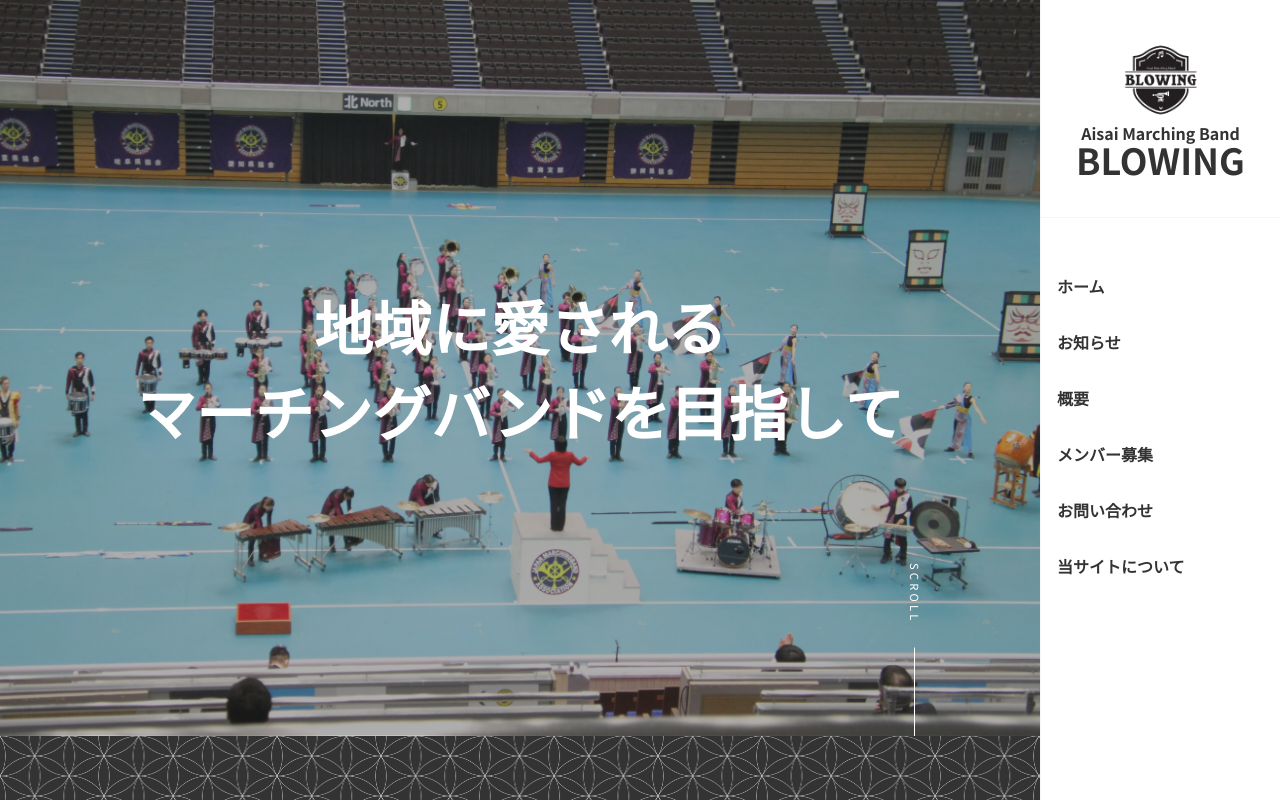
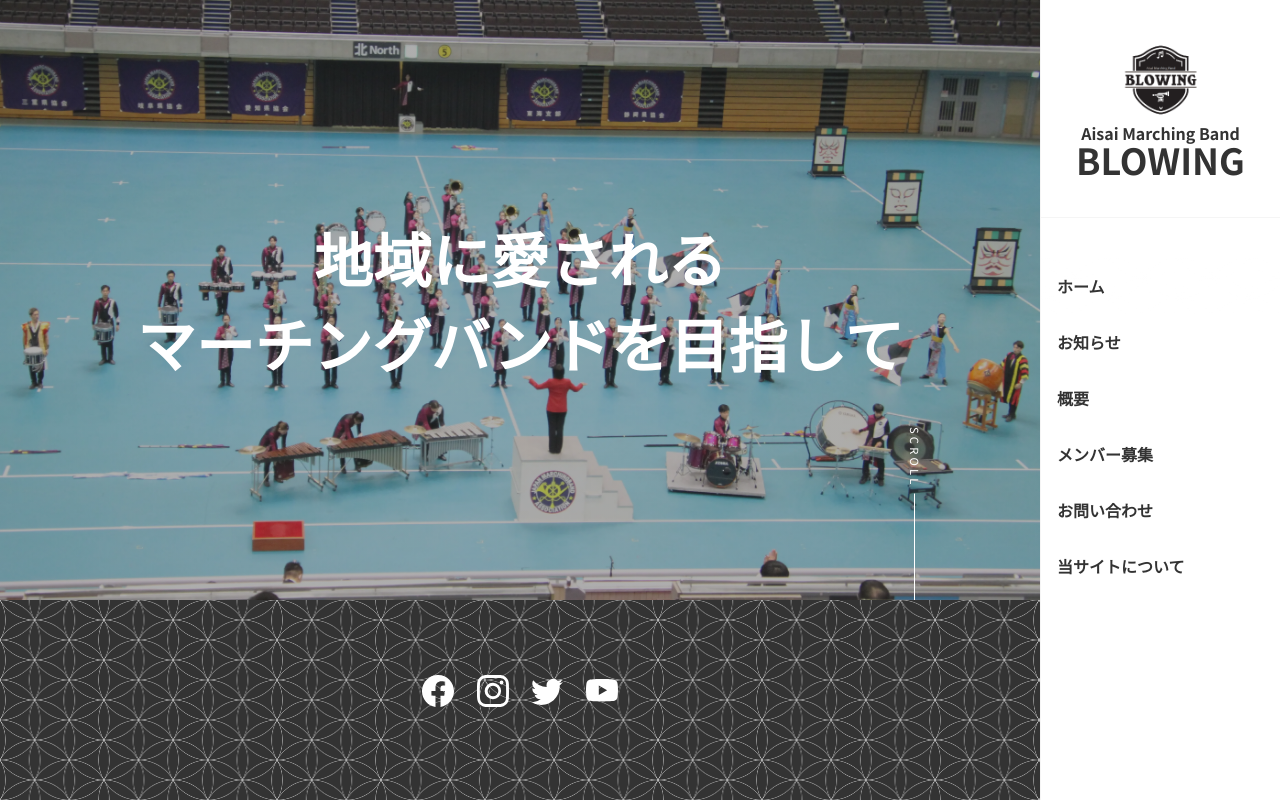
Before and after one commit to pepepepepei/aisai-marching-band-website-nextjs, a Next.js app: page / in a window 1280 px wide. Shown: the top 800 px of the page. Built offline with nearby package versions, Linux system fonts and the light colour scheme.

Commit message:
headerのサイズを調整

```diff
--- a/src/components/base/Header/Header.module.scss
+++ b/src/components/base/Header/Header.module.scss
@@ -17,10 +17,13 @@
   position: relative;
   display: grid;
   place-content: center;
-  aspect-ratio: 1 / 1;
+
+  @include mq(s) {
+    aspect-ratio: 1 / 1;
+  }
 
   @include mq(tp) {
-    aspect-ratio: 1.414 / 1;
+    height: 75dvh;
   }
 }
 
```
